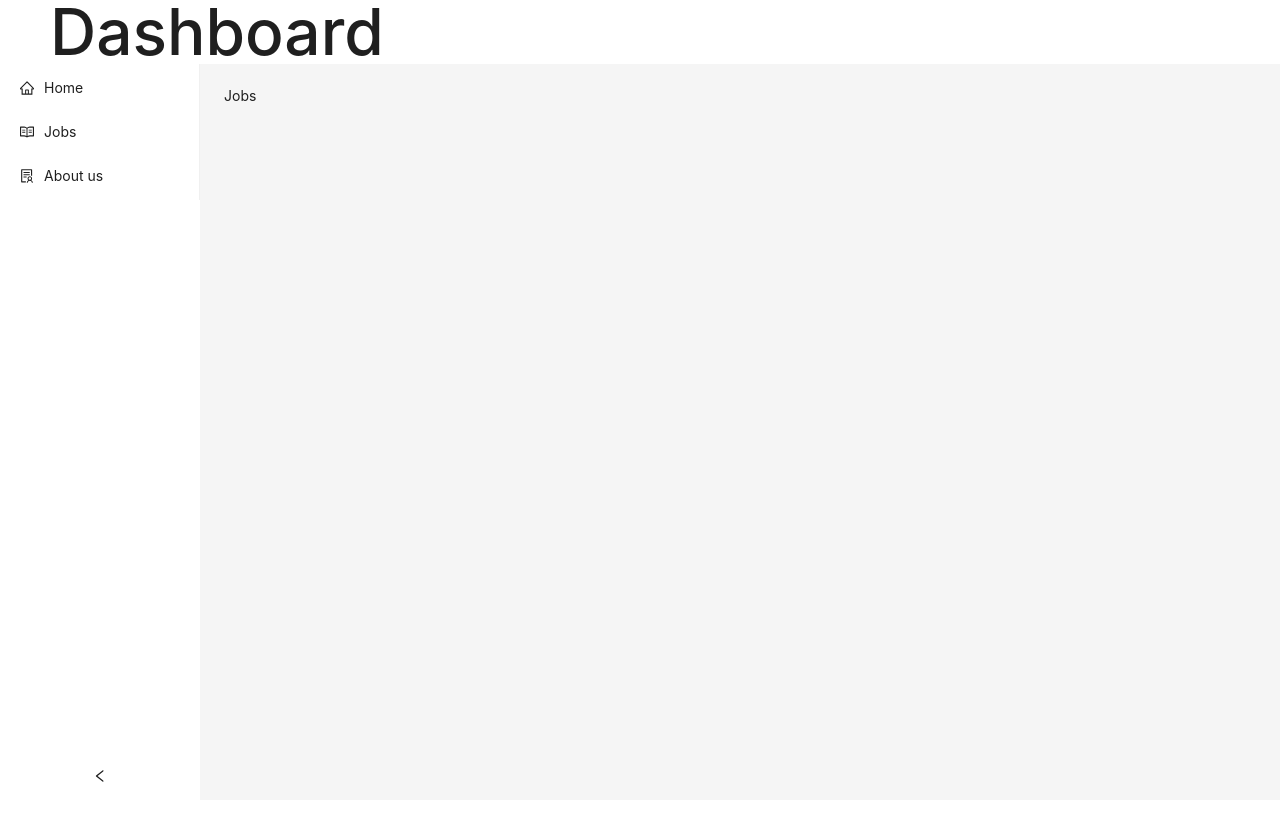
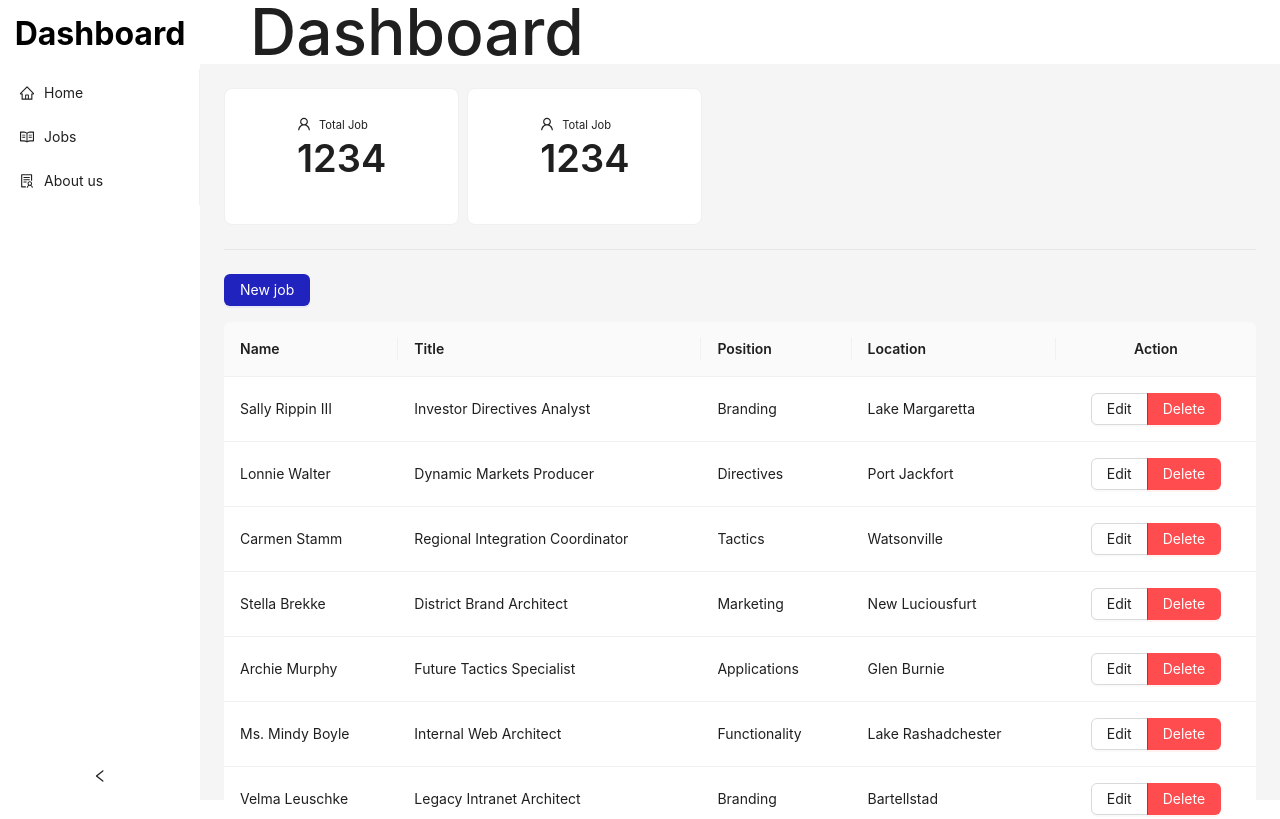
Before and after one commit to hoang2807/Hiring-Manager-Admin, a React (Vite) app: page /jobs in a window 1280 px wide. Shown: the top 819 px of the page. Built offline with nearby package versions, Linux system fonts and the light colour scheme.

Commit message:
feature: add job func

```diff
--- a/index.html
+++ b/index.html
@@ -1,4 +1,4 @@
-<!DOCTYPE html>
+<!doctype html>
 <html lang="en">
   <head>
     <meta charset="UTF-8" />
--- a/package.json
+++ b/package.json
@@ -15,6 +15,7 @@
   "dependencies": {
     "@ant-design/icons": "^5.3.0",
     "@hookform/resolvers": "^3.3.4",
+    "@reduxjs/toolkit": "^2.2.1",
     "antd": "^5.13.3",
     "axios": "^1.6.7",
     "react": "^18.2.0",
--- a/src/components/Sidebar/Sidebar.tsx
+++ b/src/components/Sidebar/Sidebar.tsx
@@ -14,6 +14,7 @@ const Sidebar = () => {
   const [collapsed, setCollapsed] = useState<boolean>(false)
   return (
     <Sider theme='light' collapsible collapsed={collapsed} onCollapse={() => setCollapsed(!collapsed)}>
+      <h1 style={{ textAlign: 'center', marginTop: '1rem', fontSize: '2rem', fontWeight: 'bold' }}>Dashboard</h1>
       <Menu items={items} />
     </Sider>
   )
--- a/src/layout/DashboardLayout.tsx
+++ b/src/layout/DashboardLayout.tsx
@@ -8,11 +8,11 @@ const DashboardLayout = () => {
   false
   return (
     <Layout className='container'>
-      <Header>
-        <h1>Dashboard</h1>
-      </Header>
+      <Sidebar />
       <Layout>
-        <Sidebar />
+        <Header>
+          <h1>Dashboard</h1>
+        </Header>
         <Content className='content'>
           <Outlet />
         </Content>
--- /dev/null
+++ b/src/storage/type.ts
@@ -0,0 +1,6 @@
+export enum PayloadActionLoadingState {
+  Idle = 'idle',
+  Loading = 'loading',
+  Failed = 'failed',
+  Success = 'success'
+}
--- a/src/views/Dashboard/AboutUs.tsx
+++ b/src/views/Dashboard/AboutUs.tsx
@@ -1,21 +1,36 @@
 import { Button, Card, Form, Input } from 'antd'
+import { useState } from 'react'
 
 const AboutUs = () => {
+  const [status, setStatus] = useState<boolean>(false)
+  const onEdit = () => {
+    setStatus(!status)
+  }
+
+  const handleEdit = () => {
+    onEdit()
+  }
+
+  const handleSave = () => {
+    onEdit()
+  }
+
   return (
     <Card>
       <Form layout='vertical'>
         <Form.Item label='Name'>
-          <Input disabled />
+          <Input disabled={status} />
         </Form.Item>
         <Form.Item label='Email'>
-          <Input type='email' disabled />
+          <Input type='email' disabled={status} />
         </Form.Item>
         <Form.Item label='Address'>
-          <Input disabled />
+          <Input disabled={status} />
         </Form.Item>
         <Form.Item label='About me'>
           <Input.TextArea
-            disabled
+            disabled={status}
+            rows={6}
             maxLength={100}
             value='Công ty Cổ phần Smilee Việt Nam được thành lập vào ngày 08/10/2018 mục tiêu trở thành công ty về các nhãn hiệu chăm sóc sức khoẻ số 1 Đông Nam Á.
 
@@ -50,7 +65,7 @@ Luôn so sánh với những cá nhân xuất sắc nhất trong lĩnh vực đa
 '
           />
         </Form.Item>
-        <Button>Edit</Button>
+        {status ? <Button onClick={handleSave}>Save</Button> : <Button onClick={handleEdit}>Edit</Button>}
         <Button type='primary' danger>
           Delete
         </Button>
--- a/src/views/Dashboard/Home.tsx
+++ b/src/views/Dashboard/Home.tsx
@@ -1,4 +1,4 @@
-import { Button, Card, Col, Divider, Row, Space, Table, Tag, Typography } from 'antd'
+import { Button, Card, Divider, Space, Table, Tag, Typography } from 'antd'
 import { UserOutlined } from '@ant-design/icons'
 import ButtonGroup from 'antd/es/button/button-group'
 import { faker } from '@faker-js/faker'
@@ -44,15 +44,9 @@ const Home = () => {
       </Space>
       <Divider />
 
-      <Row
-        gutter={10}
-        style={{
-          marginTop: 10
-        }}
-      >
-        <Col span={22}>
       <Table
         dataSource={data}
+        pagination={{ pageSize: 9 }}
         rowKey='id'
         columns={[
           {
@@ -106,8 +100,6 @@ const Home = () => {
           }
         ]}
       />
-        </Col>
-      </Row>
     </>
   )
 }
--- a/src/views/Dashboard/Jobs.tsx
+++ b/src/views/Dashboard/Jobs.tsx
@@ -1,5 +1,145 @@
+import { Button, Card, DatePicker, Divider, Form, Input, Modal, Select, Slider, Space, Table, Typography } from 'antd'
+import { UserOutlined } from '@ant-design/icons'
+import ButtonGroup from 'antd/es/button/button-group'
+import { faker } from '@faker-js/faker'
+import { useState } from 'react'
+
+const generateData = () => {
+  const data = []
+
+  for (let i = 0; i < 32; ++i) {
+    data.push({
+      name: faker.person.fullName(),
+      title: faker.person.jobTitle(),
+      position: faker.person.jobArea(),
+      location: faker.location.city()
+    })
+  }
+
+  return data
+}
+
+const data = generateData()
+
 const Jobs = () => {
-  return <div>Jobs</div>
+  const [isModalOpen, setIsModalOpen] = useState<boolean>(false)
+  const showModal = () => {
+    setIsModalOpen(true)
+  }
+  const handleCancel = () => {
+    setIsModalOpen(false)
+  }
+  return (
+    <>
+      <Space direction='horizontal'>
+        <Card style={{ padding: '0 3rem' }}>
+          <Space direction='horizontal'>
+            <UserOutlined />
+            <small>Total Job</small>
+          </Space>
+          <Typography.Title>1234</Typography.Title>
+        </Card>
+        <Card style={{ padding: '0 3rem' }}>
+          <Space direction='horizontal'>
+            <UserOutlined />
+            <small>Total Job</small>
+          </Space>
+          <Typography.Title>1234</Typography.Title>
+        </Card>
+      </Space>
+      <Divider />
+      <Space direction='vertical' size={'middle'} style={{ display: 'flex' }}>
+        <Button type='primary' onClick={showModal}>
+          New job
+        </Button>
+        <Table
+          dataSource={data}
+          pagination={{ pageSize: 8 }}
+          rowKey='id'
+          columns={[
+            {
+              dataIndex: 'name',
+              title: 'Name'
+              // key: 'name'
+            },
+            {
+              dataIndex: 'title',
+              title: 'Title'
+              // key: 'email'
+            },
+            {
+              dataIndex: 'position',
+              title: 'Position'
+              // key: 'phone_number'
+            },
+            {
+              dataIndex: 'location',
+              title: 'Location'
+              // key: 'gender'
+            },
+            {
+              dataIndex: 'action',
+              title: 'Action',
+              // key: 'action',
+              render: () => (
+                <ButtonGroup>
+                  <Button>Edit</Button>
+                  <Button type='primary' danger>
+                    Delete
+                  </Button>
+                </ButtonGroup>
+              ),
+              align: 'center'
+            }
+          ]}
+        />
+      </Space>
+      <Modal title='New Job' open={isModalOpen} onCancel={handleCancel} width={800}>
+        <Form labelCol={{ span: 4 }}>
+          <Form.Item label='Title'>
+            <Input disabled />
+          </Form.Item>
+          <Form.Item label='Position'>
+            <Select
+              defaultValue='lucy'
+              style={{ width: 120 }}
+              options={[
+                { value: 'jack', label: 'Jack' },
+                { value: 'lucy', label: 'Lucy' },
+                { value: 'Yiminghe', label: 'yiminghe' }
+              ]}
+            />
+          </Form.Item>
+          <Form.Item label='Location'>
+            <Select
+              defaultValue='lucy'
+              style={{ width: 120 }}
+              options={[
+                { value: 'jack', label: 'Jack' },
+                { value: 'lucy', label: 'Lucy' },
+                { value: 'Yiminghe', label: 'yiminghe' }
+              ]}
+            />
+          </Form.Item>
+          <Form.Item label='Job description'>
+            <Input.TextArea />
+          </Form.Item>
+          <Form.Item label='Job requirements'>
+            <Input.TextArea />
+          </Form.Item>
+          <Form.Item label='Working time'>
+            <Input disabled />
+          </Form.Item>
+          <Form.Item label='Deadline date'>
+            <DatePicker needConfirm />
+          </Form.Item>
+          <Form.Item label='Salary'>
+            <Slider range defaultValue={[20, 50]} />
+          </Form.Item>
+        </Form>
+      </Modal>
+    </>
+  )
 }
 
 export default Jobs
```
Also changed, not shown: 1 other file (tests, documents, lock files or other folders). Lines whose indentation alone changed are shown as unchanged.
